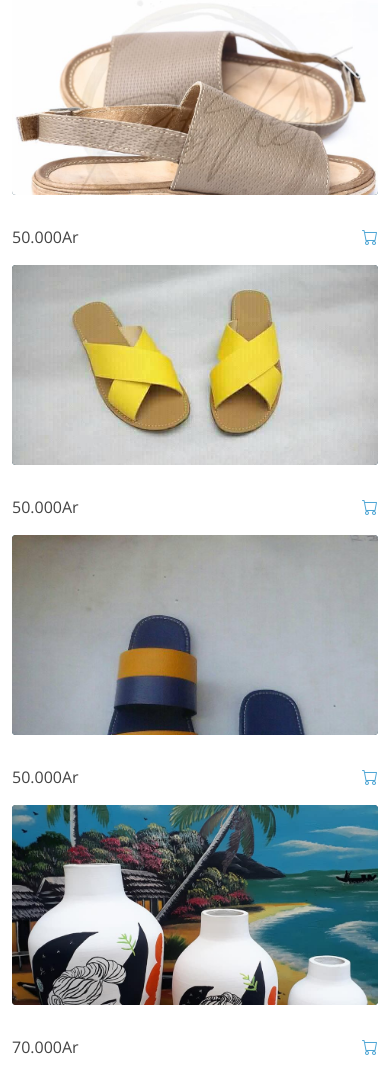
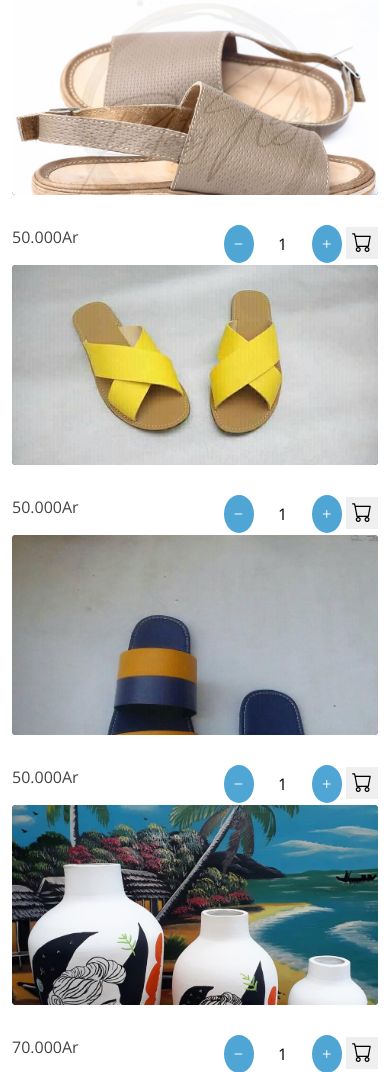
Before and after one commit to RAMAHAFENOSOA/madaloalo, a PHP site: page /achat.php in a window 390 px wide. Shown: the part 1122-2194 px from the top of the page. Run offline with PHP 8.4, Linux system fonts and the light colour scheme; data comes from the database, SQL or seed files in the repository; a stand-in replaces the project's code that opens the database connection.

Commit message:
3.0_achat

```diff
--- a/achat.php
+++ b/achat.php
@@ -75,68 +75,84 @@ $achats = mysqli_fetch_all($resultAchat, MYSQLI_ASSOC);
 
         <?php foreach ($achats as $achat): ?>
           <?php if ($achat['categorie'] == "sandale") { ?>
-          <div class="col-lg-4 col-md-6 portfolio-wrap filter-sandale">
-            <div class="portfolio-item">
+            <div class="col-lg-4 col-md-6 portfolio-wrap filter-sandale">
+            <form action="#" method="post">
+            <div class="portfolio-item" id="element--<?php echo($achat['id_achat'])?>">
               <img src="assets/img/kapakapa/<?php echo($achat['image_objet'])?>" class="img-fluid" alt="">
               <div class="portfolio-info">
                 <h3> <?php echo($achat['nom_objet'])?></h3>
-                <div style="display: flex;justify-content: center;">
+                <div class="product_lower_section">
                   <a href="assets/img/kapakapa/<?php echo($achat['image_objet'])?>" data-gallery="portfolioGallery" class="portfolio-lightbox" title="<?php echo($achat['prix_objet'])?>"><i class="bx bx-fullscreen"></i></a>
-                  <a href="mini-panier.php"><i class="bi bi-cart"></i> </a>
                 </div>
               </div>
-
             </div>
-            <div style="display:flex;justify-content:space-between">
+            <div class="product_lower_section">
               <p><?php echo($achat['prix_objet'])?></p>
-              <a href="mini-panier.php">  <i class="bi bi-cart"></i> </a>
+              <div class="quantity-selector">
+                  <input type="hidden" name="id_article" value="<?php echo($achat['id_achat'])?>">
+                  <button type="button" class="quantity-button-minus"><i class="bi bi-dash" id="<?php echo($achat['id_achat'])?>" onclick="decrementQuantity()"></i></button>
+                  <input name="quantite" class="quantity-selector-input" id="quantity-selector<?php echo($achat['id_achat'])?>" value="1">
+                  <button type="button" class="quantity-button-plus"><i class="bi bi-plus" id="<?php echo($achat['id_achat'])?>" onclick="incrementQuantity()"></i></button>
+                  <button type="submit" class="icon-button quantity-button"><i class="bi bi-cart"></i></button>
+              </div>
             </div>
+          </form>
           </div>
           <?php } ?>
           <?php endforeach; ?>
 
           <?php foreach ($achats as $achat): ?>
           <?php if ($achat['categorie'] == "vase") { ?>
-          <div class="col-lg-4 col-md-6 portfolio-wrap filter-vase" style>
-            <div class="portfolio-item">
+            <div class="col-lg-4 col-md-6 portfolio-wrap filter-vase">
+            <form action="#" method="post">
+            <div class="portfolio-item" id="element--<?php echo($achat['id_achat'])?>">
               <img src="assets/img/vases/<?php echo($achat['image_objet'])?>" class="img-fluid" alt="">
               <div class="portfolio-info">
                 <h3> <?php echo($achat['nom_objet'])?></h3>
-                <div style="display: flex;justify-content: center;">
+                <div class="product_lower_section">
                   <a href="assets/img/vases/<?php echo($achat['image_objet'])?>" data-gallery="portfolioGallery" class="portfolio-lightbox" title="<?php echo($achat['prix_objet'])?>"><i class="bx bx-fullscreen"></i></a>
-                  <a href="mini-panier.php"><i class="bx bx-plus"></i></a>
                 </div>
               </div>
             </div>
             <div style="display:flex;justify-content:space-between">
               <p><?php echo($achat['prix_objet'])?></p>
-              <a href="mini-panier.php"<i class="bi bi-cart"></i> </a>
+              <div class="quantity-selector">
+                  <input type="hidden" name="id_article" value="<?php echo($achat['id_achat'])?>">
+                  <button type="button" class="quantity-button-minus"><i class="bi bi-dash" id="<?php echo($achat['id_achat'])?>" onclick="decrementQuantity()"></i></button>
+                  <input name="quantite" class="quantity-selector-input" id="quantity-selector<?php echo($achat['id_achat'])?>" value="1">
+                  <button type="button" class="quantity-button-plus"><i class="bi bi-plus" id="<?php echo($achat['id_achat'])?>" onclick="incrementQuantity()"></i></button>
+                  <button type="submit" class="icon-button quantity-button"><i class="bi bi-cart"></i></button>
+              </div>
             </div>
+          </form>
           </div>
           <?php } ?>
           <?php endforeach; ?>
 
           <?php foreach ($achats as $achat): ?>
           <?php if ($achat['categorie'] == "art") { ?>
-          <div class="col-lg-4 col-md-6 portfolio-wrap filter-art">
-            <div class="portfolio-item">
+            <div class="col-lg-4 col-md-6 portfolio-wrap filter-art">
+            <form action="#" method="post">
+            <div class="portfolio-item" id="element--<?php echo($achat['id_achat'])?>">
               <img src="assets/img/hosidoko/<?php echo($achat['image_objet'])?>" class="img-fluid" alt="">
               <div class="portfolio-info">
                 <h3> <?php echo($achat['nom_objet'])?></h3>
-                <div style="display: flex;justify-content: center;">
+                <div class="product_lower_section">
                   <a href="assets/img/hosidoko/<?php echo($achat['image_objet'])?>" data-gallery="portfolioGallery" class="portfolio-lightbox" title="<?php echo($achat['prix_objet'])?>"><i class="bx bx-fullscreen"></i></a>
                 </div>
               </div>
             </div>
             <div style="display:flex;justify-content:space-between">
               <p><?php echo($achat['prix_objet'])?></p>
-              <form action="mini-panier.php" method="post">
-                      <input type="number" name="nbr_achete" id="">
-                  </form>
-                  <a href="mini-panier.php"><i class="bi bi-cart"></i> </a>
-
+              <div class="quantity-selector">
+                  <input type="hidden" name="id_article" value="<?php echo($achat['id_achat'])?>">
+                  <button type="button" class="quantity-button-minus"><i class="bi bi-dash" id="<?php echo($achat['id_achat'])?>" onclick="decrementQuantity()"></i></button>
+                  <input name="quantite" class="quantity-selector-input" id="quantity-selector<?php echo($achat['id_achat'])?>" value="1">
+                  <button type="button" class="quantity-button-plus"><i class="bi bi-plus" id="<?php echo($achat['id_achat'])?>" onclick="incrementQuantity()"></i></button>
+                  <button type="submit" class="icon-button quantity-button"><i class="bi bi-cart"></i></button>
+              </div>
             </div>
-
+          </form>
           </div>
           <?php } ?>
           <?php endforeach; ?>
@@ -163,7 +179,28 @@ $achats = mysqli_fetch_all($resultAchat, MYSQLI_ASSOC);
 
   <!-- Template Main JS File -->
   <script src="assets/js/main.js"></script>
+  <script>
+    function incrementQuantity() {
+      // console.log('l article numero '+event.target.id+' a ete cliquee');
+      // Sélectionne l'élément HTML avec l'ID 'quantity'
+      var quantity = document.getElementById('quantity-selector'+event.target.id);
+      // Récupère la valeur actuelle de la quantité en tant que nombre
+      var currentQuantity = parseInt(quantity.value);
+       // Augmente la valeur de la quantité de 1
+       quantity.value = currentQuantity + 1;
 
+      // Ce code commence par sélectionner un élément HTML qui a l'identifiant 'quantity'. Ensuite, il prend la valeur actuelle de cet élément (supposons que c'est un champ de saisie) et la convertit en nombre (au lieu de texte). Enfin, il ajoute 1 à cette valeur et met à jour la valeur dans l'élément HTML 'quantity'. En résumé, ce code incrémente la quantité affichée par 1.
+    }
+
+    function decrementQuantity() {
+      // console.log('l article numero '+event.target.id+' a ete cliquee');
+      var quantity = document.getElementById('quantity-selector'+event.target.id);
+      var currentQuantity = parseInt(quantity.value);
+      if (currentQuantity >= 1) {
+        quantity.value = currentQuantity - 1;
+      }
+    }
+  </script>
 </body>
 
 </html>
--- a/assets/css/style.css
+++ b/assets/css/style.css
@@ -2319,3 +2319,28 @@ section {
 #footer .credits a {
   color: #a2cce3;
 }
+
+.product_lower_section {
+  display:flex;
+  justify-content:space-between;
+}
+
+.quantity-button {
+  border: none;
+  font-size: 20px;
+}
+
+.quantity-selector-input {
+  border: none;
+  max-width: 50px;
+  text-align: center;
+}
+
+.quantity-button-minus,
+.quantity-button-plus {
+  padding: 7px;
+  background: #4fa6d5;
+  border-radius: 50%;
+  border: none;
+  color: white;
+}
```
Also changed, not shown: assets/js/main.js (line endings or trailing spaces).
